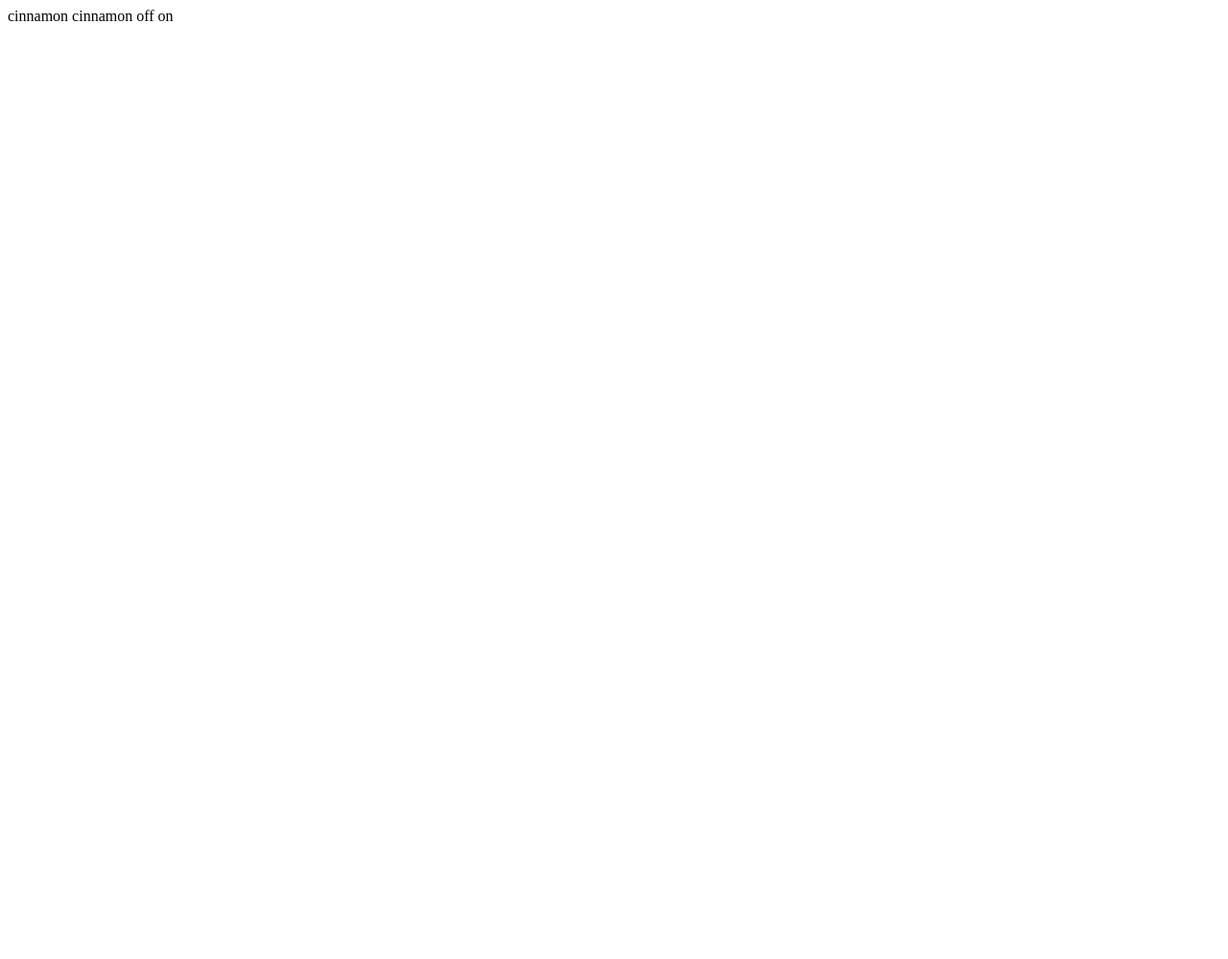
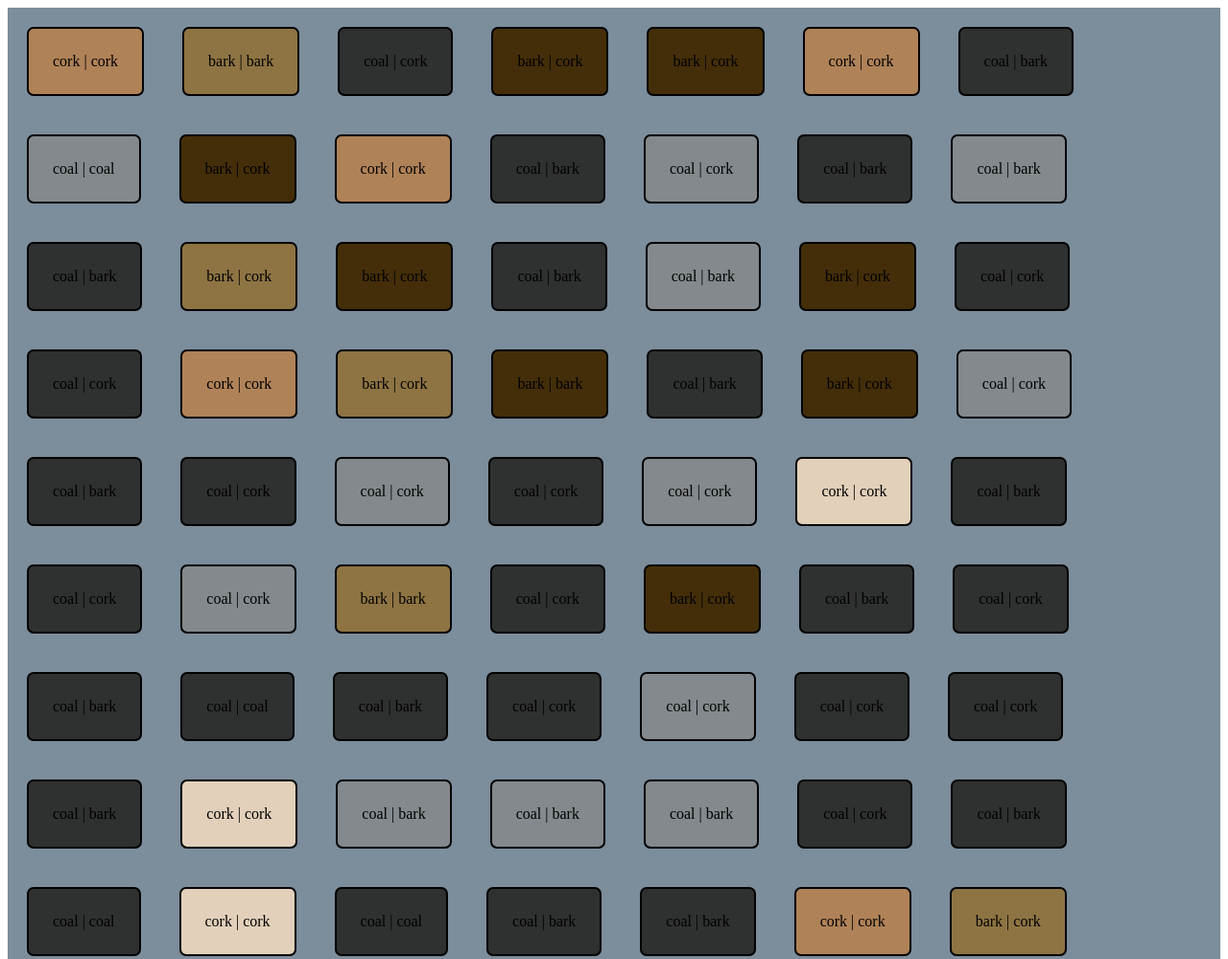
Before and after one commit to indibear/Genetics, a plain HTML site: page index.html in a window 1280 px wide. Shown: the top 999 px of the page at 96% size. Before the commit the page ends 800 px from the top, so only its background shows below. Drawn offline with Linux system fonts and the light colour scheme.

Commit message:
Displaying Genotype Colours and Dominance

```diff
--- a/css/styles.css
+++ b/css/styles.css
@@ -0,0 +1,26 @@
+.quirshiRow{
+  width: 75%;
+  padding: 25px;
+  margin: 20px;
+  text-align: center;
+}
+
+.quirshiPanel{
+  background-color: #a4adbc;
+  border: 2px solid black;
+  border-radius: 7px;
+  padding: 25px;
+  margin: 20px;
+  display: inline-block;
+  text-align: center;
+}
+
+.quirshiPanelTitle{
+  background-color: ;
+  width: 50%
+}
+
+.quirshiPopulation{
+  top: 10px;
+  background-color: #7c8d9b
+}
--- a/index.html
+++ b/index.html
@@ -3,7 +3,7 @@
     <link rel="stylesheet" type="text/css" href="css/styles.css">
   </head>
   <body>
-    <div id="quirshi">
+    <div id="population" class="quirshiPopulation">
     </div>
     <script type="application/javascript" src="js/genetics.js"></script>
   </body>
--- a/js/genetics.js
+++ b/js/genetics.js
@@ -1,9 +1,14 @@
-var baseAlleles = ['black', 'brown', 'cinnamon'];
-var dilutionAlleles = ['off', 'on'];
+var baseColours = ['#2f3030', '#442e09', '#b08258' ]
+var diluteColours = ['#83898c', '#8e7443', '#e2d0ba' ]
+
+var baseAlleles = ['coal', 'bark', 'cork'];
+var dilutionAlleles = ['dense', 'dilute'];
 
 class QuirshiGenome {
   static selectRandomElementPair(arr){
-    return [Math.floor(Math.random() * arr.length),Math.floor(Math.random() * arr.length)];
+    var elementPair = [Math.floor(Math.random() * arr.length),Math.floor(Math.random() * arr.length)];
+    elementPair.sort();
+    return elementPair;
   }
   static randomGenotype(){
     var base = QuirshiGenome.selectRandomElementPair(baseAlleles);
@@ -22,7 +27,26 @@ class Quirshi {
     this.genome = genome;
   }
 }
+quirshiPopulation = [];
+for (var i = 0; i <100; i ++){
+  genome = QuirshiGenome.randomGenotype();
+  quirshiPopulation.push(genome);
+}
+console.log(quirshiPopulation);
+for (q of quirshiPopulation) {
+  pop = document.getElementById("population");
+  var span = document.createElement("SPAN");
+  span.classList.add("quirshiPanel");
+  if(q.dilution[0] == 0){
+    span.style.backgroundColor = baseColours[q.base[0]];
+  }else{
+    span.style.backgroundColor = diluteColours[q.base[0]];
+  }
+  var textnode = document.createTextNode(baseAlleles[q.base[0]] + " | " + (baseAlleles[q.base[1]]));
+  span.appendChild(textnode);
+  pop.appendChild(span);
 
+}
 genome = QuirshiGenome.randomGenotype();
 div = document.getElementById('quirshi');
 div.innerText = baseAlleles[genome.base[0]]
```
